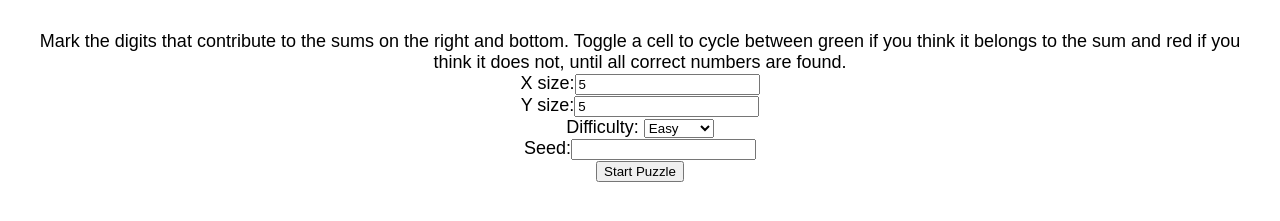
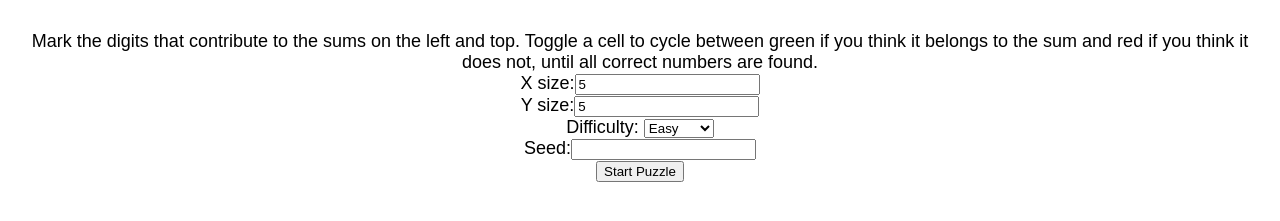
Before and after one commit to Ampharel/ampharel.github.io, a plain HTML site: page index.html in a window 1280 px wide. Shown: the part 89-310 px from the top of the page. Drawn offline with Linux system fonts and the light colour scheme.

Commit message:
Clarify puzzle sum locations

```diff
--- a/index.html
+++ b/index.html
@@ -27,7 +27,7 @@ td.mark-wrong{background:#f88;}
 <body>
 <div id="titleRow">
 <h1>Sum Puzzle</h1>
-<p class="description">Mark the digits that contribute to the sums on the right and bottom. Toggle a cell to cycle between green if you think it belongs to the sum and red if you think it does not, until all correct numbers are found.</p>
+<p class="description">Mark the digits that contribute to the sums on the left and top. Toggle a cell to cycle between green if you think it belongs to the sum and red if you think it does not, until all correct numbers are found.</p>
 </div>
 <div id="start">
 <label>X size:<input id="widthInput" type="number" value="5" min="1"></label><br>
```
Also changed, not shown: 1 other file.
